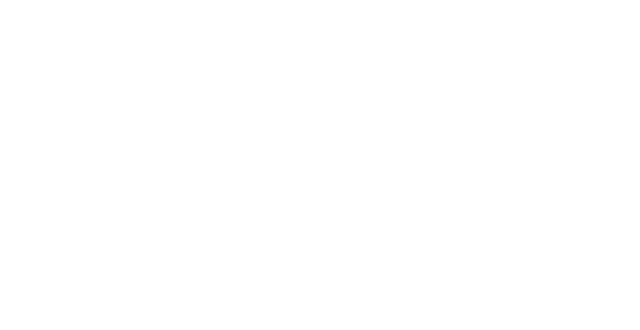
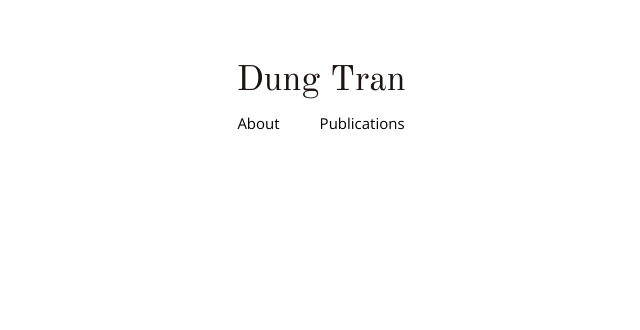
Before and after one commit to dung-n-tran/dung-n-tran.github.io, a plain HTML site: page index.html in a window 1280 px wide. Shown: the whole page, without its empty margins (319-959 px from the left). Drawn offline with nearby package versions, Linux system fonts and the light colour scheme.

Commit message:
add menu

```diff
--- a/index.html
+++ b/index.html
@@ -410,8 +410,12 @@
 
   <body>
     <section id=nav>
-      <h1><a href="/"></a></h1>
+      <h1><a href="/">Dung Tran</a></h1>
       <ul>
+
+          <li><a href="about/">About</a></li>
+
+          <li><a href="publications/">Publications</a></li>
 
       </ul>
     </section>
```
Also changed, not shown: 404.html (+5 -1 lines).
